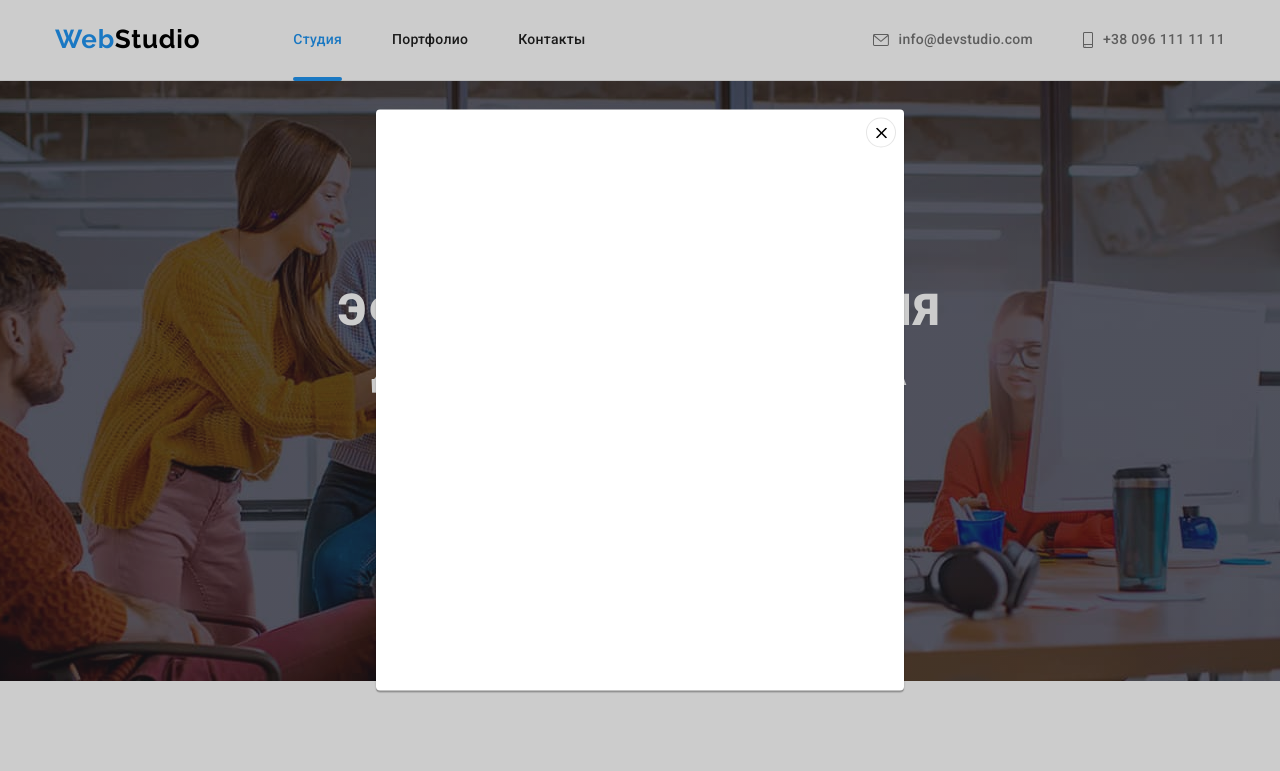
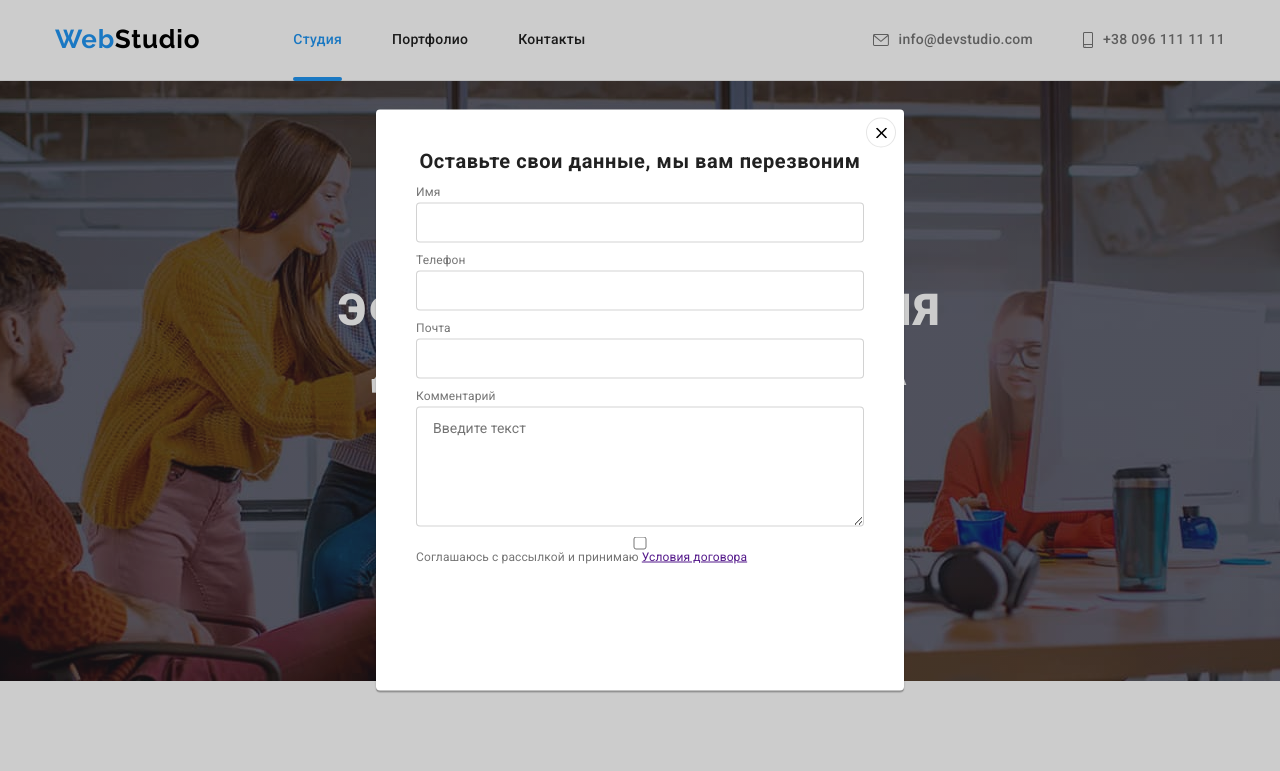
Before and after one commit to RomanPyryn/goit-markup-hw-06, a plain HTML site: page index.html in a window 1280 px wide. Both pictures are taken after a click on the button "Заказать услугу". Shown: the top 771 px of the page. Drawn offline with Linux system fonts and the light colour scheme.

Commit message:
Додає розмітку модалки

```diff
--- a/css/styles.css
+++ b/css/styles.css
@@ -593,6 +593,9 @@ header {
 
 .join-title,
 .subscribe-title {
+  display: block;
+  margin-bottom: 20px;
+
   font-weight: 700;
   line-height: 1.14;
   text-transform: uppercase;
@@ -600,7 +603,6 @@ header {
 
 .join-list {
   display: flex;
-  margin-top: 20px;
 }
 
 .join-list .link {
@@ -706,6 +708,7 @@ header {
   left: 50%;
   top: 50%;
 
+  padding: 40px;
   width: 528px;
   height: 581px;
 
@@ -737,3 +740,57 @@ header {
   border: 1px solid rgba(0, 0, 0, 0.1);
   border-radius: 50%;
 }
+
+.modal-form {
+  display: flex;
+  flex-direction: column;
+}
+
+.modal-title {
+  display: block;
+  margin-bottom: 12px;
+
+  font-weight: 700;
+  font-size: 20px;
+  line-height: 1.15;
+  text-align: center;
+  letter-spacing: 0.03em;
+
+  color: var(--title-text-color);
+}
+
+.modal-label {
+  display: flex;
+  flex-direction: column;
+  margin-bottom: 10px;
+}
+
+.modal-text {
+  margin-bottom: 4px;
+
+  font-weight: 400;
+  font-size: 12px;
+  line-height: 1.17;
+  letter-spacing: 0.01em;
+
+  color: var(--primary-text-color);
+}
+
+.modal-input {
+  padding-left: 42px;
+
+  width: 448px;
+  height: 40px;
+
+  border: 1px solid rgba(33, 33, 33, 0.2);
+  border-radius: 4px;
+}
+
+.modal-textarea {
+  padding: 12px 16px;
+  width: 448px;
+  height: 120px;
+
+  border: 1px solid rgba(33, 33, 33, 0.2);
+  border-radius: 4px;
+}
--- a/index.html
+++ b/index.html
@@ -467,6 +467,38 @@
     </footer>
     <div class="backdrop is-hidden" data-modal>
       <div class="modal">
+        <strong class="modal-title"
+          >Оставьте свои данные, мы вам перезвоним</strong
+        >
+        <form class="modal-form">
+          <label class="modal-label">
+            <span class="modal-text">Имя</span>
+            <input type="text" name="name" class="modal-input" />
+          </label>
+          <label class="modal-label">
+            <span class="modal-text">Телефон</span>
+            <input type="tel" name="tel" class="modal-input" />
+          </label>
+          <label class="modal-label">
+            <span class="modal-text">Почта</span>
+            <input type="email" name="email" class="modal-input" />
+          </label>
+          <label class="modal-label">
+            <span class="modal-text">Комментарий</span>
+            <textarea
+              name="comment"
+              class="modal-textarea"
+              placeholder="Введите текст"
+            ></textarea>
+          </label>
+          <label class="modal-label">
+            <input type="checkbox" name="" />
+            <span class="modal-text"
+              >Соглашаюсь с рассылкой и принимаю
+              <a href="">Условия договора</a></span
+            >
+          </label>
+        </form>
         <button type="button" class="modal-button" data-modal-close>
           <svg class="icon" width="11" height="11">
             <use href="./images/icons.svg#x"></use>
```
